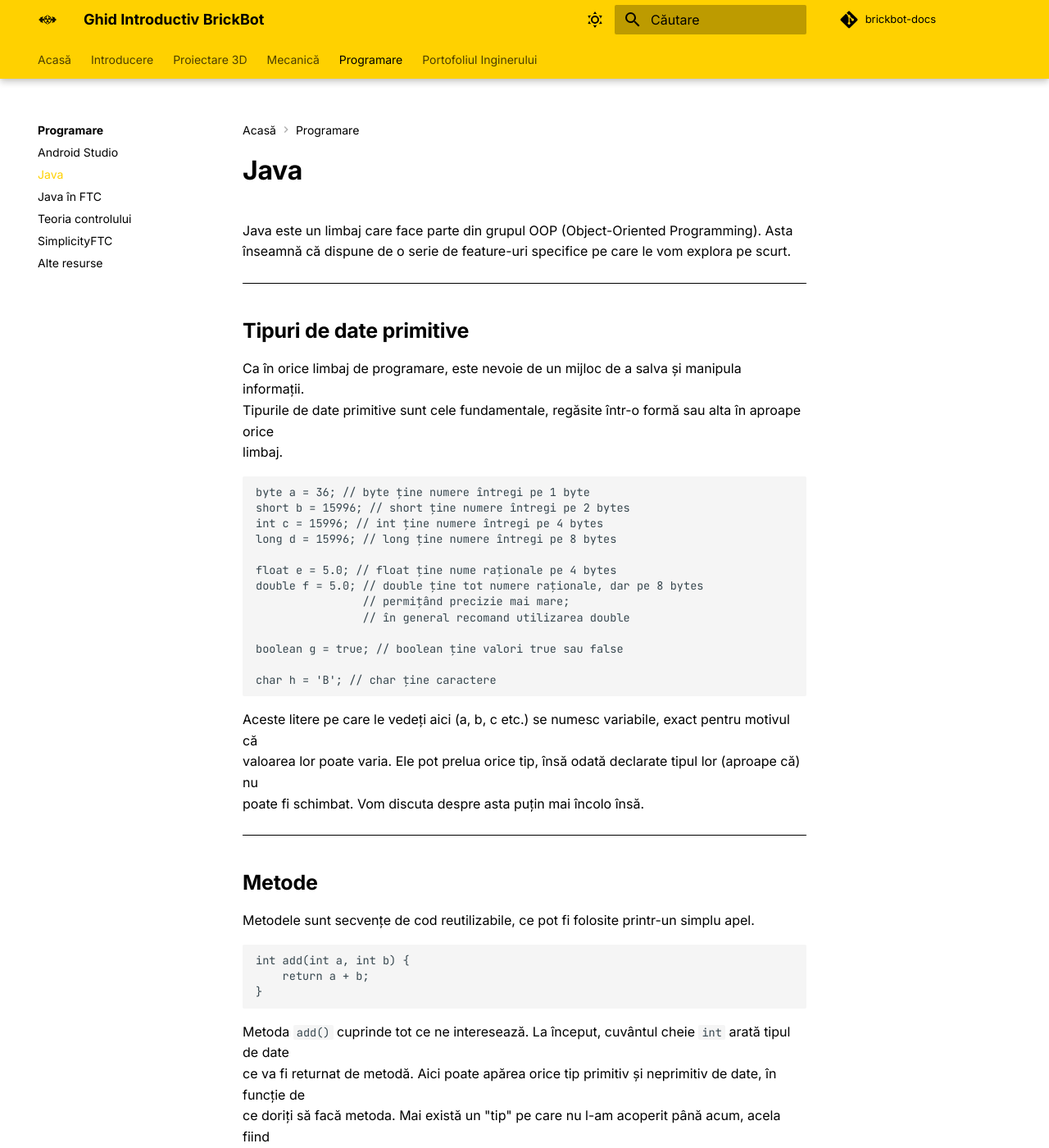
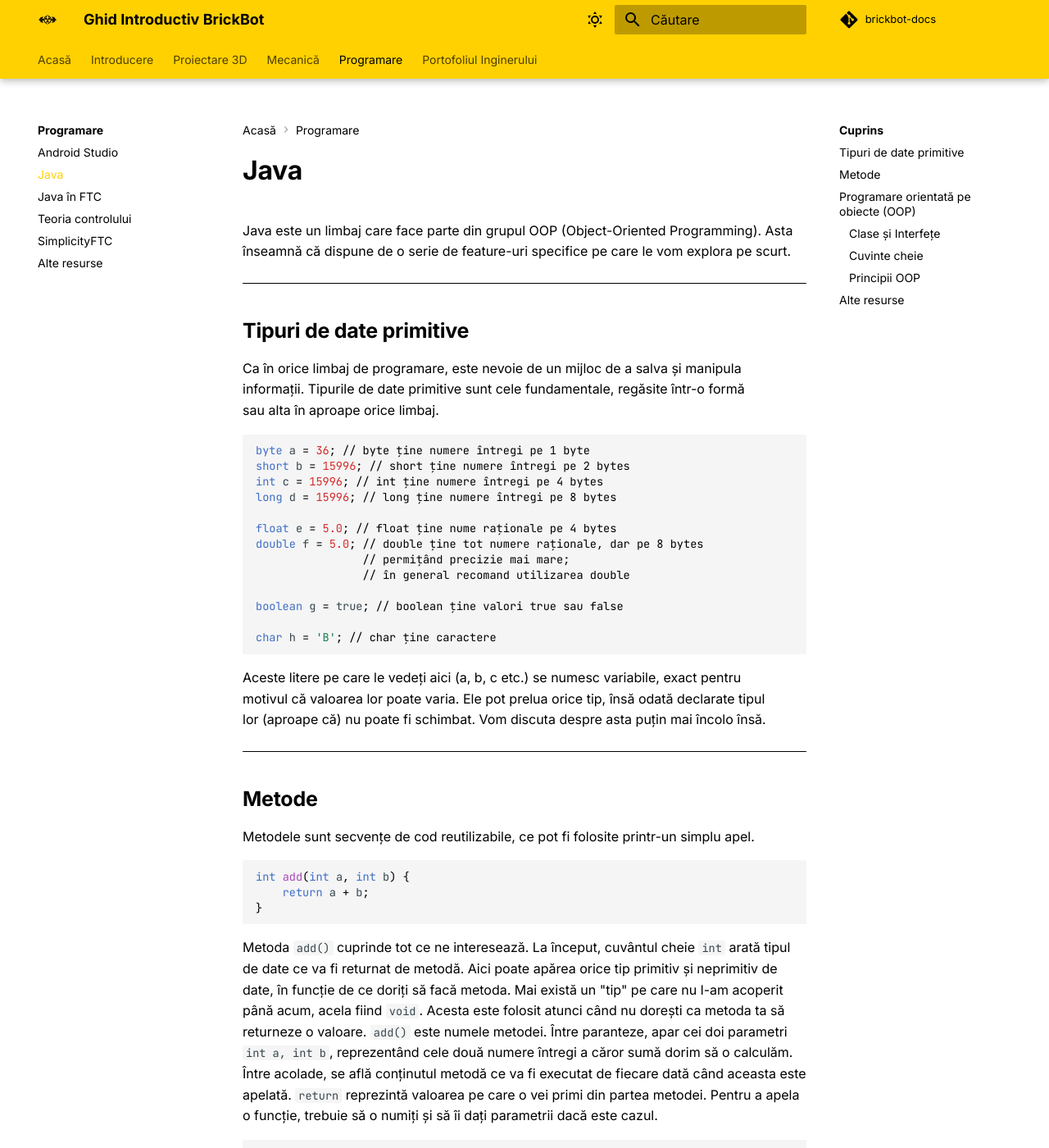
Before and after one commit to BrickBot15996/brickbot-docs, an MkDocs documentation site: the page built from docs/programming/java.md, in a window 1280 px wide and 1400 px high. Shown: the whole window at 82% size. Built offline with MkDocs 1.6.1 and Material for MkDocs 9.7.7, drawn with Linux system fonts in a browser that asks for light colours; comment, search, counter and statistics services are not loaded; some of the changed text lies outside the part shown.

Commit message:
FIxed Java.md formatting; Added code syntax highlighting

````diff
--- a/docs/programming/java.md
+++ b/docs/programming/java.md
@@ -7,11 +7,11 @@ Java este un limbaj care face parte din grupul OOP (Object-Oriented Programming)
 
 <hr>
 
-<h2><b>Tipuri de date primitive</b></h2>
+## **Tipuri de date primitive**
 
-Ca în orice limbaj de programare, este nevoie de un mijloc de a salva și manipula informații.
-Tipurile de date primitive sunt cele fundamentale, regăsite într-o formă sau alta în aproape orice
-limbaj.
+Ca în orice limbaj de programare, este nevoie de un mijloc de a salva și manipula
+informații. Tipurile de date primitive sunt cele fundamentale, regăsite într-o formă
+sau alta în aproape orice limbaj.
 
 ```java
 byte a = 36; // byte ține numere întregi pe 1 byte
@@ -29,15 +29,15 @@ boolean g = true; // boolean ține valori true sau false
 char h = 'B'; // char ține caractere
 ```
 
-Aceste litere pe care le vedeți aici (a, b, c etc.) se numesc variabile, exact pentru motivul că
-valoarea lor poate varia. Ele pot prelua orice tip, însă odată declarate tipul lor (aproape că) nu
-poate fi schimbat. Vom discuta despre asta puțin mai încolo însă.
+Aceste litere pe care le vedeți aici (a, b, c etc.) se numesc variabile, exact pentru
+motivul că valoarea lor poate varia. Ele pot prelua orice tip, însă odată declarate tipul
+lor (aproape că) nu poate fi schimbat. Vom discuta despre asta puțin mai încolo însă.
 
 <!--move methods, add operators and intructions-->
 
 <hr>
 
-<h2><b>Metode</b></h2>
+## **Metode**
 
 Metodele sunt secvențe de cod reutilizabile, ce pot fi folosite printr-un simplu apel.
 
@@ -47,15 +47,15 @@ int add(int a, int b) {
 }
 ```
 
-Metoda `add()` cuprinde tot ce ne interesează. La început, cuvântul cheie `int` arată tipul de date
-ce va fi returnat de metodă. Aici poate apărea orice tip primitiv și neprimitiv de date, în funcție de
-ce doriți să facă metoda. Mai există un "tip" pe care nu l-am acoperit până acum, acela fiind
-`void`. Acesta este folosit atunci când nu dorești ca metoda ta să returneze o valoare. `add()` este
-numele metodei. Între paranteze, apar cei doi parametri `int a, int b`, reprezentând cele două
-numere întregi a căror sumă dorim să o calculăm. Între acolade, se află conținutul metodă ce va
-fi executat de fiecare dată când aceasta este apelată. `return` reprezintă valoarea pe care o vei
-primi din partea metodei. Pentru a apela o funcție, trebuie să o numiți și să îi dați parametrii dacă
-este cazul.
+Metoda `add()` cuprinde tot ce ne interesează. La început, cuvântul cheie `int` arată tipul
+de date ce va fi returnat de metodă. Aici poate apărea orice tip primitiv și neprimitiv de
+date, în funcție de ce doriți să facă metoda. Mai există un "tip" pe care nu l-am acoperit
+până acum, acela fiind `void`. Acesta este folosit atunci când nu dorești ca metoda ta să
+returneze o valoare. `add()` este numele metodei. Între paranteze, apar cei doi parametri
+`int a, int b`, reprezentând cele două numere întregi a căror sumă dorim să o calculăm.
+Între acolade, se află conținutul metodă ce va fi executat de fiecare dată când aceasta este
+apelată. `return` reprezintă valoarea pe care o vei primi din partea metodei. Pentru a apela
+o funcție, trebuie să o numiți și să îi dați parametrii dacă este cazul.
 
 ```java
 int c = add(3, 6); // În acest caz, c va primi valoarea 3 + 6 = 9
@@ -63,11 +63,11 @@ int c = add(3, 6); // În acest caz, c va primi valoarea 3 + 6 = 9
 
 <hr>
 
-<h2><b>Programare orientată pe obiecte (OOP)</b></h2>
+## **Programare orientată pe obiecte (OOP)**
 
-După cum am menționat mai sus, Java este un limbaj OOP. Ce înseamnă asta? Ei bine, la baza
-oricărui tip neprimitiv de date stă tipul `Object`. Scopul limbajelor OOP este facilitarea reutilizării
-codului, prin descoperirea de proprietăți comune între obiecte.
+După cum am menționat mai sus, Java este un limbaj OOP. Ce înseamnă asta? Ei bine, la
+baza oricărui tip neprimitiv de date stă tipul `Object`. Scopul limbajelor OOP este facilitarea
+reutilizării codului, prin descoperirea de proprietăți comune între obiecte.
 
 ```java
 public abstract class Animal {
@@ -99,26 +99,26 @@ class Dog extends Animal {
 }
 ```
 
-Acest exemplu prezintă și câteva concepte mai complicate pe care urmează să le parcurgem. În
-esență, ce face acest cod este diferențierea dintre un câine și o pisică prin sunetele pe care le
-scot. Utilizarea clasei `Animal` ca și trăsătură comună ne permite să nu mai avem câmpurile `name`
-și `age` în fiecare tip de animal.
+Acest exemplu prezintă și câteva concepte mai complicate pe care urmează să le
+parcurgem. În esență, ce face acest cod este diferențierea dintre un câine și o pisică
+prin sunetele pe care le scot. Utilizarea clasei `Animal` ca și trăsătură comună ne
+permite să nu mai avem câmpurile `name` și `age` în fiecare tip de animal.
 
-<h3>Clase și Interfețe</h3>
+### Clase și Interfețe
 
-După cum puteți vedea, în exemplul principal este folosit cuvântul cheie `class`. Clasa deține
-definiția trăsăturilor unui obiect. Cum o putem folosi? Ei bine, în exemplul de mai sus există
-metodele `Cat()` și `Dog()` care poartă numele claselor în care se află. Aceste metode se numesc
-constructori. Constructorii creează o **instanță** a clasei. Practic, două apeluri diferite de
-constructor creează 2 animale diferite, indiferent dacă au același nume, vârstă sau sunt de
-aceeași specie.
+După cum puteți vedea, în exemplul principal este folosit cuvântul cheie `class`. Clasa
+deține definiția trăsăturilor unui obiect. Cum o putem folosi? Ei bine, în exemplul de mai
+sus există metodele `Cat()` și `Dog()` care poartă numele claselor în care se află. Aceste
+metode se numesc constructori. Constructorii creează o **instanță** a clasei. Practic, două
+apeluri diferite de constructor creează 2 animale diferite, indiferent dacă au același nume,
+vârstă sau sunt de aceeași specie.
 
 ```java
 Dog dog = new Dog("Azorel", 7);
 ```
 
-Această linie de cod creează o **instanță** a clasei `Dog`, având numele Azorel și vârsta de 7 ani.
-Mai departe, puteți accesa câmpurile și metodele acestei clasei folosind punct.
+Această linie de cod creează o **instanță** a clasei `Dog`, având numele Azorel și vârsta de
+7 ani. Mai departe, puteți accesa câmpurile și metodele acestei clasei folosind punct.
 
 ```java
 dog.makeSound(); // Acest apel ar trebui să afișeze în consolă "Woof!"
@@ -134,15 +134,15 @@ String team = "BrickBot"; // Tipul String ține un șir de caractere
 La bază, toate tipurile neprimitive sunt de tipul `Object` și implicit clase la bază. Ce nu am
 menționat încă, este că mai există 2 tipuri de "clase".
 
-În exemplul cu animalele, am folosit cuvântul cheie `abstract`. Abstract semnalează practic o
-clasă incompletă. Pentru a putea avea o clasă abstractă, este necesară prezența unei metode
-abstracte, precum `makeSound()`, care trebuie completată cu sunetul specific al animalului pe
-care vrem să-l creem. Clasele abstracte sau incomplete nu pot fi instanțiate, având trăsături
-nedefinite.
+În exemplul cu animalele, am folosit cuvântul cheie `abstract`. Abstract semnalează practic
+o clasă incompletă. Pentru a putea avea o clasă abstractă, este necesară prezența unei
+metode abstracte, precum `makeSound()`, care trebuie completată cu sunetul specific al
+animalului pe care vrem să-l creem. Clasele abstracte sau incomplete nu pot fi instanțiate,
+având trăsături nedefinite.
 
-Un ultim tip de "clasă" sunt interfețele. O interfață poate conține metode, insă fără să aibă o
-implementare. Un exemplu bun de utilizare a interfețelor este pentru o serie de comenzi de tipuri
-diferite.
+Un ultim tip de "clasă" sunt interfețele. O interfață poate conține metode, insă fără să aibă
+o implementare. Un exemplu bun de utilizare a interfețelor este pentru o serie de comenzi
+de tipuri diferite.
 
 ```java
 interface Command {
@@ -162,17 +162,17 @@ class SequentialCommand implements Command {
 }
 ```
 
-Această interfață `Command`, ne permite generalizarea tuturor tipurilor de comenzi, fiecare putând
-fi apelată cu metode ce poartă același nume. Acest concept va fi prezentat mai în detaliu în
-secțiunea de Principii OOP.
+Această interfață `Command`, ne permite generalizarea tuturor tipurilor de comenzi, fiecare
+putând fi apelată cu metode ce poartă același nume. Acest concept va fi prezentat mai în
+detaliu în secțiunea de Principii OOP.
 
-<h3><b>Cuvinte cheie</b></h3>
+### Cuvinte cheie
 
 - static, final
 - access markers
 - @Override
 
-<h3><b>Principii OOP</b></h3>
+### Principii OOP
 
 - inheritance
 - abstraction
--- a/docs/styles/stylesheet.css
+++ b/docs/styles/stylesheet.css
@@ -3,7 +3,11 @@
     content: url("../media/brick_black.png");
   }
 
-  .md-nav__title {
+  .md-nav__title[for="__toc"] {
+    color: #000000 !important;
+  }
+
+  .md-nav__title[for="__nav_5"] {
     color: #ffd100 !important;
   }
 
@@ -31,8 +35,8 @@
   /* --md-default-bg-color--lighter: red; */
   /* --md-default-bg-color--lightest: red; */
 
-  --md-code-fg-color: hsla(200, 18%, 26%, 1);
-  --md-code-bg-color: hsla(200, 0%, 96%, 1);
+  --md-code-fg-color: #36464e;
+  --md-code-bg-color: #f5f5f5;
 
   --md-code-hl-color: hsla(#{hex2hsl($clr-blue-a200)}, 1);
   --md-code-hl-color--light: hsla(#{hex2hsl($clr-blue-a200)}, 0.1);
@@ -98,7 +102,11 @@
     color: #ffd100;
   }
 
-  .md-nav__title {
+  .md-nav__title[for="__toc"] {
+    color: #ffd100 !important;
+  }
+
+  .md-nav__title[for="__nav_5"] {
     color: #000000 !important;
   }
 
@@ -122,11 +130,8 @@
   /* --md-default-bg-color--lighter: red; */
   /* --md-default-bg-color--lightest: red; */
 
-  --md-code-fg-color: #ffd000bd;
+  --md-code-fg-color: #aeaeae;
   --md-code-bg-color: rgb(15, 15, 15);
-
-  --md-code-hl-color: hsla(#{hex2hsl($clr-blue-a200)}, 1);
-  --md-code-hl-color--light: hsla(#{hex2hsl($clr-blue-a200)}, 0.1);
 
   --md-code-hl-number-color: hsla(0, 67%, 50%, 1);
   --md-code-hl-special-color: hsla(340, 83%, 47%, 1);
@@ -134,12 +139,12 @@
   --md-code-hl-constant-color: hsla(250, 63%, 60%, 1);
   --md-code-hl-keyword-color: hsla(219, 54%, 51%, 1);
   --md-code-hl-string-color: hsla(150, 63%, 30%, 1);
-  --md-code-hl-name-color: var(--md-code-fg-color);
-  --md-code-hl-operator-color: var(--md-default-fg-color--light);
-  --md-code-hl-punctuation-color: var(--md-default-fg-color--light);
-  --md-code-hl-comment-color: var(--md-default-fg-color--light);
-  --md-code-hl-generic-color: var(--md-default-fg-color--light);
-  --md-code-hl-variable-color: var(--md-default-fg-color--light);
+  --md-code-hl-name-color: #aeaeae;
+  --md-code-hl-operator-color: #aeaeae;
+  --md-code-hl-punctuation-color: #aeaeae;
+  --md-code-hl-comment-color: #aeaeae;
+  --md-code-hl-generic-color: #aeaeae;
+  --md-code-hl-variable-color: #aeaeae;
 
   --md-typeset-color: #e6e6e6;
 
--- a/mkdocs.yml
+++ b/mkdocs.yml
@@ -11,6 +11,12 @@ repo_name: brickbot-docs
 #       type: date
 #       format: "YYYY-MM-DD HH:mm"
 #       locale: "en"
+
+markdown_extensions:
+  - pymdownx.highlight:
+      use_pygments: true
+  - pymdownx.inlinehilite
+  - pymdownx.superfences
 
 theme:
   name: material
````
Also changed, not shown: other parts of docs/programming/java.md (+3 -3 lines).
